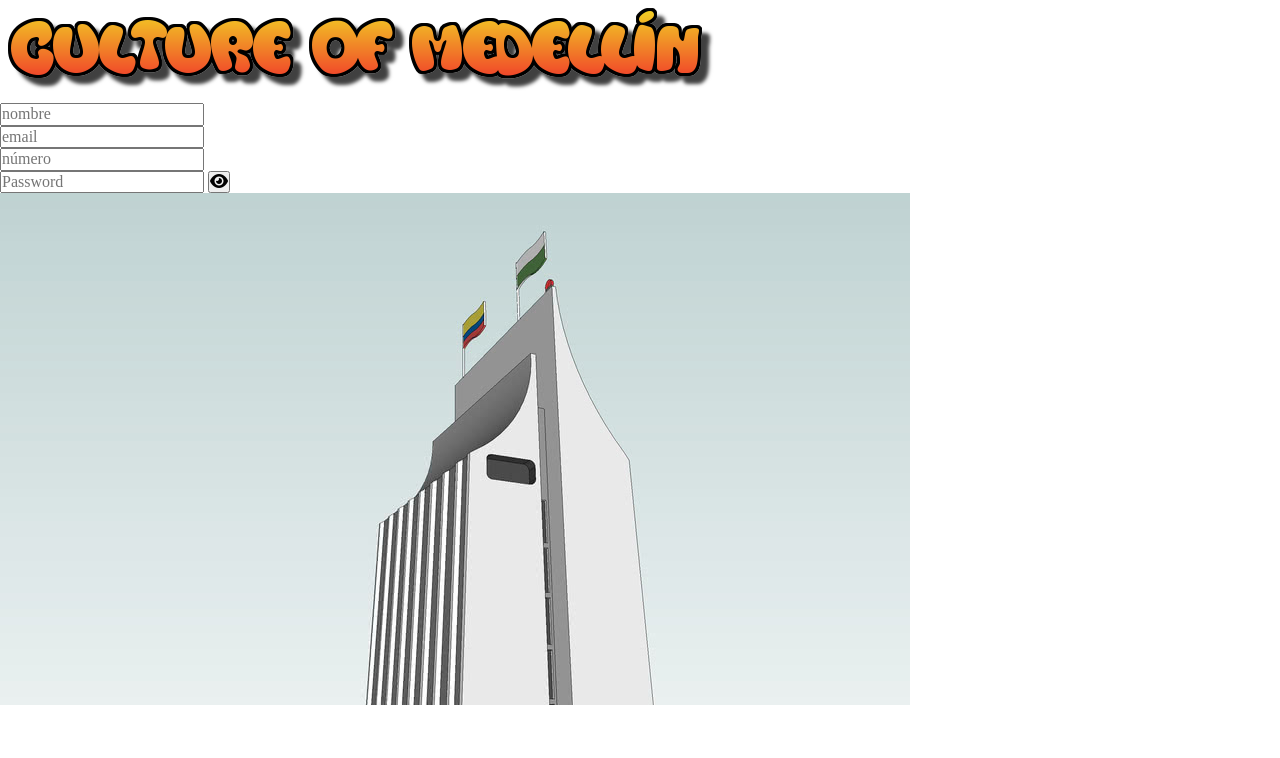
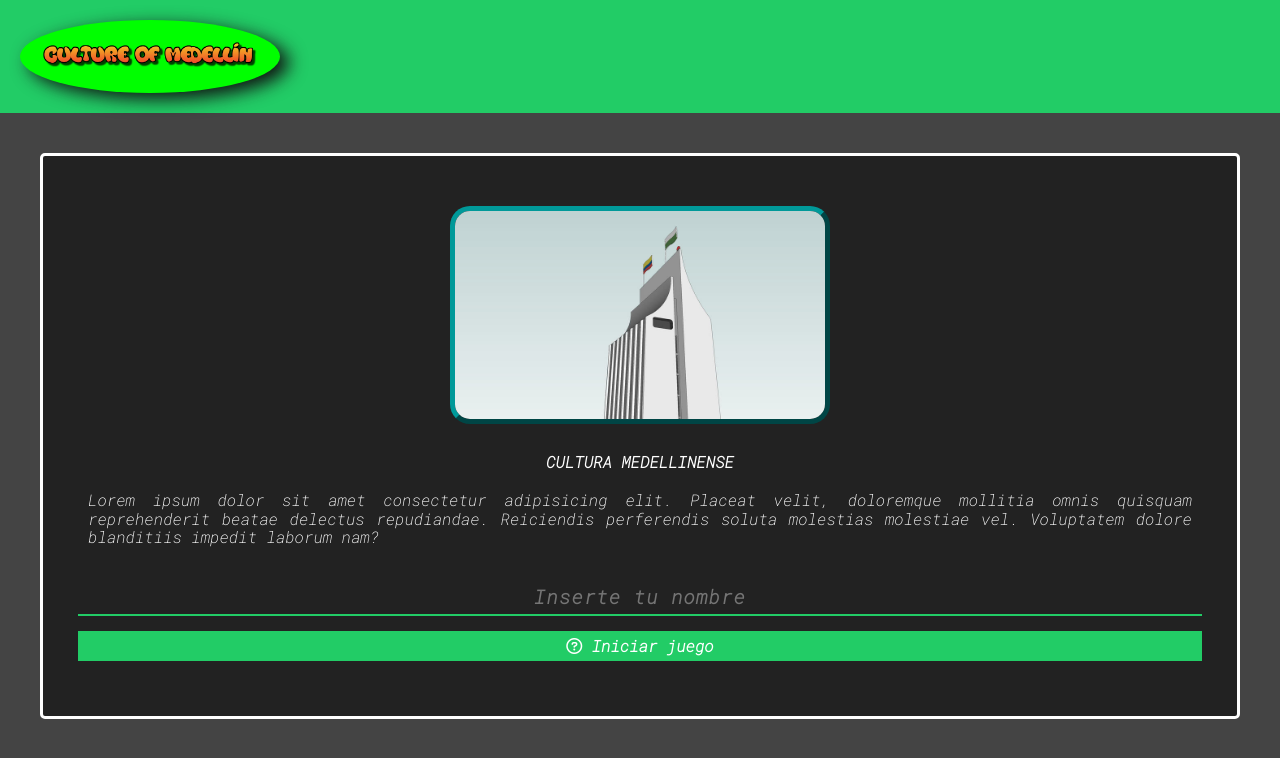
Before and after one commit to Frankgmv/quiz_jc, a plain HTML site: page index.html in a window 1280 px wide. Drawn offline with nearby package versions, Linux system fonts and the light colour scheme.

Commit message:
estilos completos del log

```diff
--- /dev/null
+++ b/assets/css/init.css
@@ -0,0 +1,209 @@
+@import url('https://fonts.googleapis.com/css2?family=Anton&family=Roboto+Mono:ital,wght@1,200&display=swap');
+
+
+* {
+    font-size: 16px;
+    margin: 0;
+    padding: 0;
+    box-sizing: border-box;
+    font-family: 'Roboto Mono', monospace;
+}
+
+body {
+    background-color: #444;
+}
+
+.header-container {
+    display: flex;
+    flex-wrap: wrap;
+    justify-content: start;
+    align-items: center;
+    flex: 1;
+    padding: 20px;
+    background-color: #2c6;
+}
+
+.circle-container {
+    max-width: 260px;
+    /* max-width: 100px; */
+    background-color: #0f0;
+    padding: 20px;
+    box-shadow: 9px 6px 18px 0px #111;
+    text-align: center;
+    border-radius: 50%;
+    -webkit-border-radius: 50%;
+    -moz-border-radius: 50%;
+    -ms-border-radius: 50%;
+    -o-border-radius: 50%;
+}
+
+.img-logo {
+    width: 99%;
+}
+
+.main-container {
+    padding: 10px;
+    margin: 30px;
+}
+
+.flex-form-container {
+    background-color: #222;
+    display: flex;
+    flex-wrap: wrap;
+    justify-content: center;
+    align-items: center;
+    padding: 40px 30px;
+    border: 3px solid white;
+    border-radius: 5px;
+    -webkit-border-radius: 5px;
+    -moz-border-radius: 5px;
+    -ms-border-radius: 5px;
+    -o-border-radius: 5px;
+}
+
+.inputs-container {
+    order: 2;
+    min-width: 400px;
+    text-align: center;
+    margin: 5px;
+    flex-grow: 1;
+}
+
+.text-left {
+    text-align: left;
+    color: #fff;
+}
+
+.title-base {
+    text-align: center;
+    font-weight: bold;
+    text-transform: uppercase;
+    margin: 10px 0px;
+}
+
+.text-base {
+    text-align: justify;
+    padding: 10px;
+    margin-bottom: 20px;
+}
+
+.input-data {
+    height: 35px;
+    width: 100%;
+    text-align: center;
+    border: none;
+    margin: 5px 0px;
+    border-bottom: 2px solid #2c6;
+    outline: none;
+    background-color: #222;
+    color: #fff;
+}
+
+.input-data-pass::placeholder, .input-data::placeholder {
+    font-size: 1.2em;
+    font-weight: 800;
+    letter-spacing: 1.2px;
+}
+
+.input-data-pass:focus, .input-data:focus {
+    background: linear-gradient(to bottom, transparent, #444);
+}
+
+
+.btn-container {
+    margin: auto;
+}
+
+
+
+.btn-container>[type="button"]:hover {
+    background-color: #2c69;
+    color: #000;
+}
+
+.btn-submit {
+    font-weight: 700;
+    width: 100%;
+    height: 30px;
+    margin: 10px auto;
+    border: none;
+    color: #fff;
+    background-color: #2c6;
+}
+
+.btn-submit:hover {
+    background: linear-gradient(to top, #2c6, #2c69);
+    color: #fff9;
+}
+
+.btn-submit:active {
+    background: linear-gradient(to top, #1c7, #2c9);
+    color: #fff;
+
+}
+
+.img-container {
+    max-width: 400px;
+    text-align: center;
+    flex-grow: 1;
+    order: 1;
+    align-self: center;
+}
+
+.img-background {
+    padding: 10px;
+    border-radius: 50%;
+    -webkit-border-radius: 50%;
+    -moz-border-radius: 50%;
+    -ms-border-radius: 50%;
+    -o-border-radius: 50%;
+}
+
+.img-coltejer {
+    min-width: 320px;
+    max-width: 100%;
+    border: 5px outset #099;
+    border-radius: 20px;
+    -webkit-border-radius: 20px;
+    -moz-border-radius: 20px;
+    -ms-border-radius: 20px;
+    -o-border-radius: 20px;
+}
+
+
+
+@media screen and (max-width:549px) {
+
+    .main-container {
+        padding: 2px;
+        margin: 5px;
+    }
+
+    .flex-form-container {
+        margin: 0px;
+    }
+
+    .header-container {
+        justify-content: center;
+    }
+
+}
+
+@media screen and (max-width:449px) {
+
+    .input-group {
+        flex-shrink: 2;
+        transition: .2s;
+        padding: 0px 40px;
+        -webkit-transition: .2s;
+        -moz-transition: .2s;
+        -ms-transition: .2s;
+        -o-transition: .2s;
+    }
+
+    .img-coltejer{
+        min-width: 100px;
+    }
+
+
+}
--- a/assets/css/login.css
+++ /dev/null
@@ -1,6 +0,0 @@
-*{
-    font-size:16px;
-    margin: 0;
-    padding: 0;
-
-}
--- a/index.html
+++ b/index.html
@@ -5,9 +5,11 @@
     <meta charset="UTF-8">
     <meta http-equiv="X-UA-Compatible" content="IE=edge">
     <meta name="viewport" content="width=device-width, initial-scale=1.0">
-    <title>Culture of Medellín</title>
+    <title>Registrarse</title>
+    <!-- Favicon -->
+    <link rel="shortcut icon" href="./assets/img/favicon.ico" type="image/x-icon">
     <!-- Estilos propios -->
-    <link rel="stylesheet" href="./assets/css/login.css">
+    <link rel="stylesheet" href="./assets/css/init.css">
     <!-- CDN font-awesome -->
     <link rel="stylesheet" href="https://cdnjs.cloudflare.com/ajax/libs/font-awesome/6.2.0/css/all.min.css">
     <!-- Normalize -->
@@ -15,7 +17,7 @@
 </head>
 
 <body>
-    <header class="logo-container">
+    <header class="header-container">
         <div class="circle-container">
             <img class="img-logo" src="./assets/img/logo.png">
         </div>
@@ -23,23 +25,24 @@
     <main class="main-container">
         <div class="flex-form-container">
             <div class="inputs-container">
-                <div class="input-group">
-                    <input class="input-data" type="text" placeholder="nombre">
+                <div class="input-group text-left">
+                    <h2 class="title-base">Cultura Medellinense</h2>
+                    <p class="text-base">Lorem ipsum dolor sit amet consectetur adipisicing elit. Placeat velit,
+                        doloremque mollitia omnis quisquam reprehenderit beatae delectus repudiandae. Reiciendis
+                        perferendis soluta molestias molestiae vel. Voluptatem dolore blanditiis impedit laborum nam?
+                    </p>
                 </div>
                 <div class="input-group">
-                    <input class="input-data" type="email" placeholder="email">
+                    <input class="background-focus input-data" type="text" placeholder="Inserte tu nombre">
                 </div>
                 <div class="input-group">
-                    <input class="input-data" type="number" placeholder="número">
-                </div>
-                <div class="input-group">
-                    <input class="input-data-pass" type="password" placeholder="Password">
-                    <button type="button"><i class="fa-solid fa-eye"></i></button>
+                    <button class="btn-submit" type="submit"><i class="fa-regular fa-circle-question"></i> Iniciar
+                        juego</button>
                 </div>
             </div>
             <div class="img-container">
                 <div class="img-background">
-                    <img src="./assets/img/coltejer.jpg">
+                    <img class="img-coltejer" src="./assets/img/coltejer.jpg">
                 </div>
             </div>
         </div>
```
Also changed, not shown: assets/img/favicon.ico (added), assets/img/logo.jpg (deleted).
